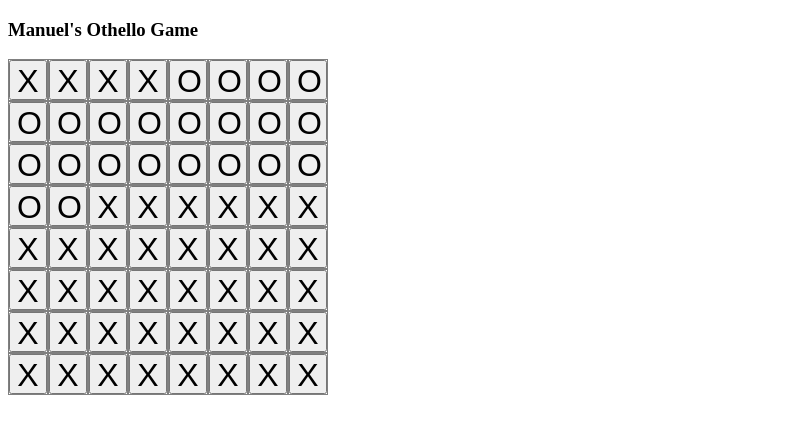
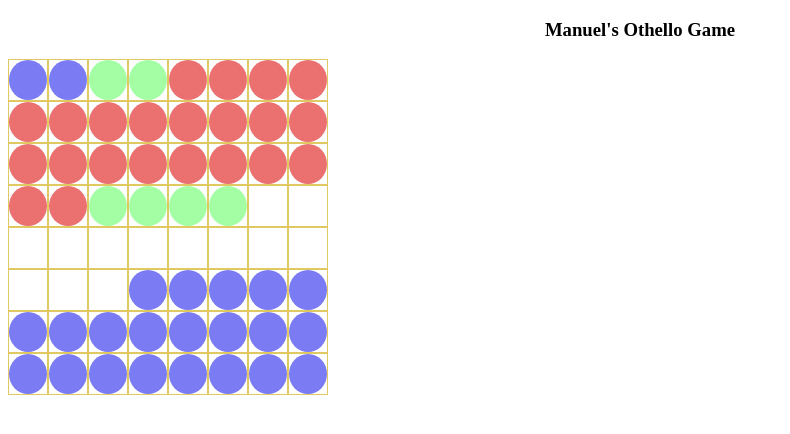
Before and after one commit to unimanuel/uniGames, an Angular app: page / in a window 1280 px wide. Shown: the top 434 px of the page, without its empty margins (0-790 px from the left). Built offline with nearby package versions, Linux system fonts and the light colour scheme.

Commit message:
Show colored mat-icon-buttons using angular materials.

```diff
--- a/package.json
+++ b/package.json
@@ -11,10 +11,12 @@
   "private": true,
   "dependencies": {
     "@angular/animations": "~13.0.0",
+    "@angular/cdk": "^13.0.2",
     "@angular/common": "~13.0.0",
     "@angular/compiler": "~13.0.0",
     "@angular/core": "~13.0.0",
     "@angular/forms": "~13.0.0",
+    "@angular/material": "^13.0.2",
     "@angular/platform-browser": "~13.0.0",
     "@angular/platform-browser-dynamic": "~13.0.0",
     "@angular/router": "~13.0.0",
--- a/src/app/othello-board/othello-board.component.html
+++ b/src/app/othello-board/othello-board.component.html
@@ -3,7 +3,7 @@
 <main>
     <app-square
         *ngFor="let val of squares; let i = index"
-        [symbol]="3 < i && i <= 25 ? 'O' : 'X'">
+        [symbol]="3 < i && i <= 25 ? 'O' : i < 2 || i > 42 ? 'X' : i < 30 ? '*' : null">
 
     </app-square>
 </main>
--- a/src/app/othello-board/othello-board.component.scss
+++ b/src/app/othello-board/othello-board.component.scss
@@ -5,6 +5,10 @@ main {
 }
 
 app-square {
-    border: 1px gray solid;
+    border: 1px rgb(224, 201, 98) solid;
     height: 40px;
 }
+
+h3 {
+    text-align: center;
+}
--- a/src/app/othello-board/othello-board.component.ts
+++ b/src/app/othello-board/othello-board.component.ts
@@ -15,4 +15,9 @@ export class OthelloBoardComponent implements OnInit {
     this.squares = Array(64).fill(null);
   }
 
+  makeMove(idx: number) {
+    this.squares.splice(idx, 1, 'X');
+    // this.squares[2] = 'X';
+  }
+
 }
--- a/src/app/square/square.component.html
+++ b/src/app/square/square.component.html
@@ -1,2 +1,5 @@
 
-<button>{{ symbol }}</button>
+<button *ngIf="symbol=='O'" style="background-color:rgb(235, 113, 113)" mat-icon-button></button>
+<button *ngIf="symbol=='X'" style="background-color:rgb(123, 123, 243)" mat-icon-button></button>
+<!-- <button *ngIf="!symbol" style="background-color:rgb(252, 251, 191)" mat-icon-button></button> -->
+<button *ngIf="symbol=='*'" style="background-color:rgb(164, 255, 164)" mat-icon-button></button>
```
Also changed, not shown: src/app/app.module.ts (+6 -1 lines), 1 other file (tests, documents, lock files or other folders).
